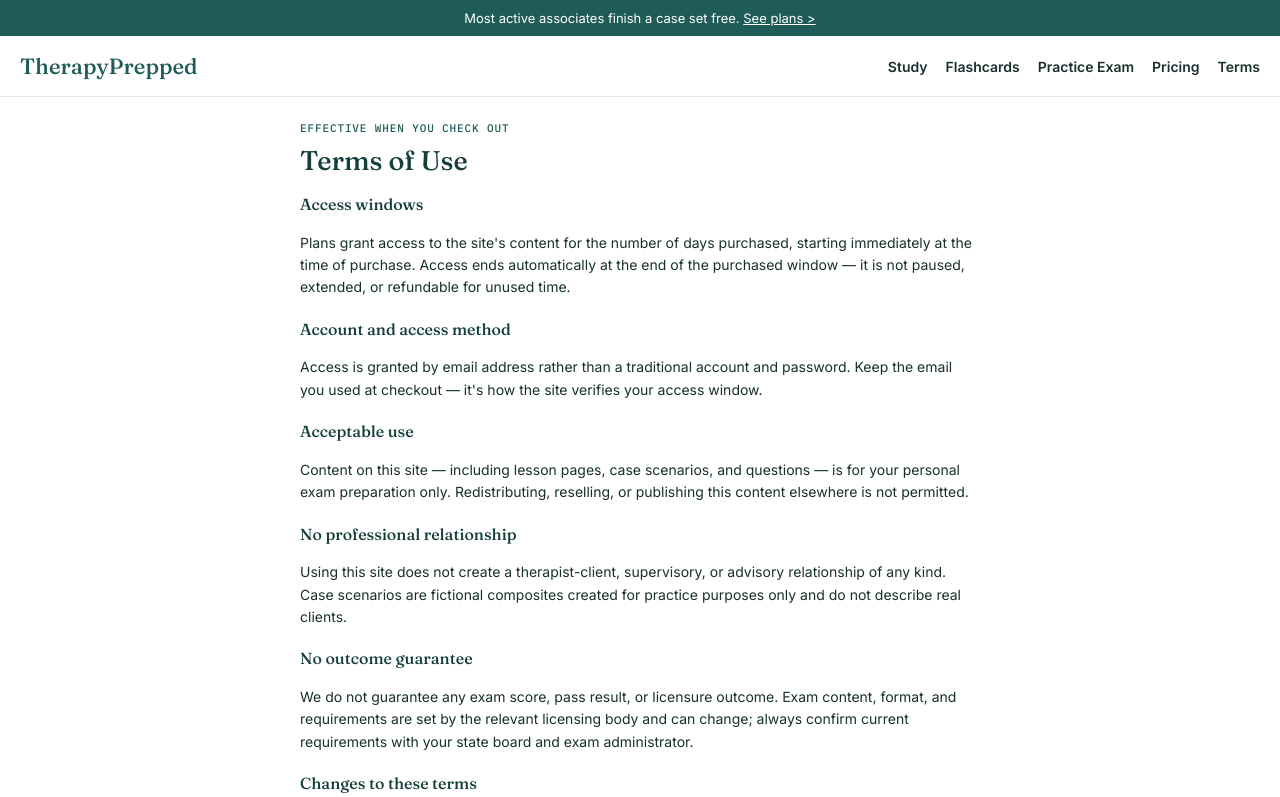
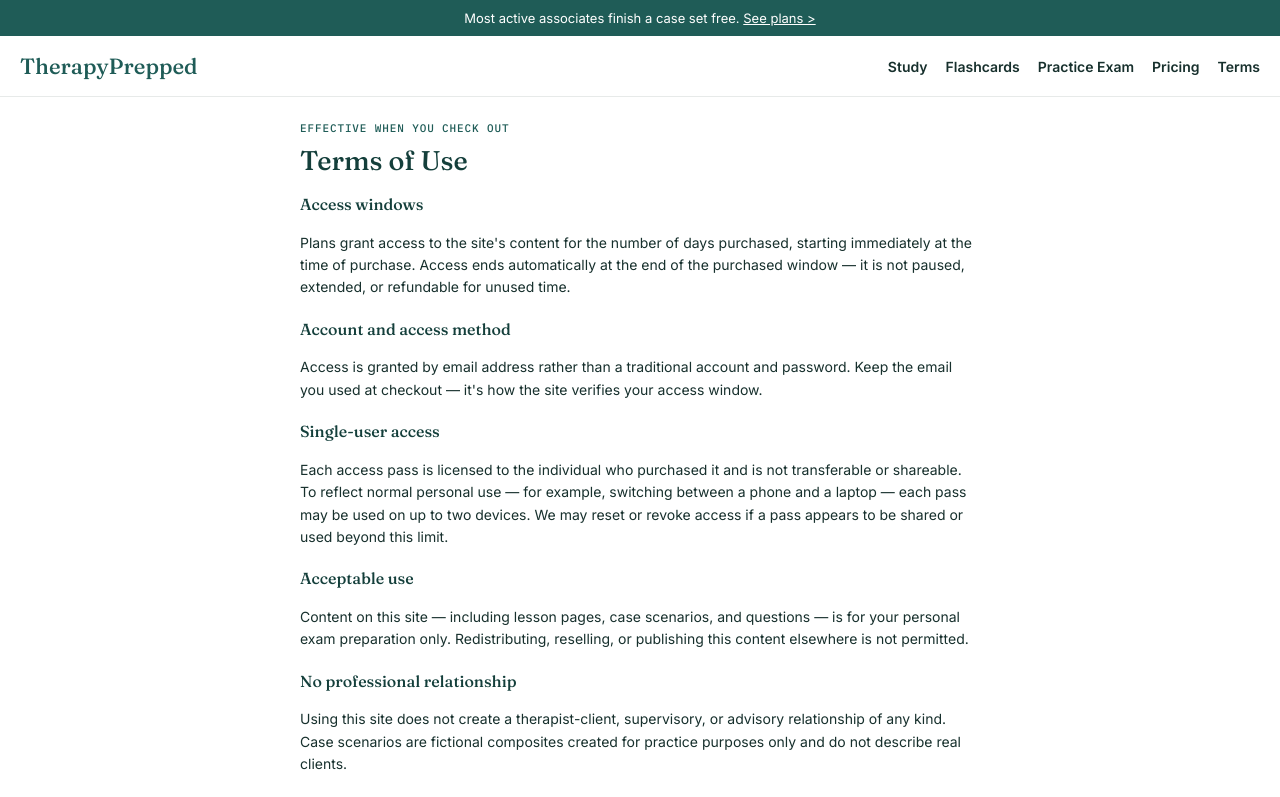
Before and after one commit to mysupervisely/therapyprepped, a Next.js app: page /terms in a window 1280 px wide. Shown: the top 797 px of the page. Built offline with nearby package versions, Linux system fonts and the light colour scheme.

Commit message:
Add files via upload

```diff
--- a/pages/terms.js
+++ b/pages/terms.js
@@ -1,7 +1,6 @@
 import Head from 'next/head';
 import Nav from '../components/Nav';
 import Footer from '../components/Footer';
-
 export default function Terms() {
   return (
     <div>
@@ -10,7 +9,6 @@ export default function Terms() {
       <div className="inner">
         <div className="eyebrow">Effective when you check out</div>
         <h1 className="hero" style={{ fontSize: 27 }}>Terms of Use</h1>
-
         <div className="legal-block">
           <h3>Access windows</h3>
           <p>
@@ -26,6 +24,16 @@ export default function Terms() {
             Access is granted by email address rather than a traditional account and
             password. Keep the email you used at checkout — it's how the site verifies your
             access window.
+          </p>
+        </div>
+        <div className="legal-block">
+          <h3>Single-user access</h3>
+          <p>
+            Each access pass is licensed to the individual who purchased it and is not
+            transferable or shareable. To reflect normal personal use — for example,
+            switching between a phone and a laptop — each pass may be used on up to two
+            devices. We may reset or revoke access if a pass appears to be shared or used
+            beyond this limit.
           </p>
         </div>
         <div className="legal-block">
@@ -64,7 +72,6 @@ export default function Terms() {
           <h3>Contact</h3>
           <p>Questions about these Terms can be sent to the contact address listed on the site.</p>
         </div>
-
         <p className="note">
           This page is a plain-language starting point and has not yet been reviewed by an
           attorney. Have it reviewed before relying on it as your final Terms of Use,
```
